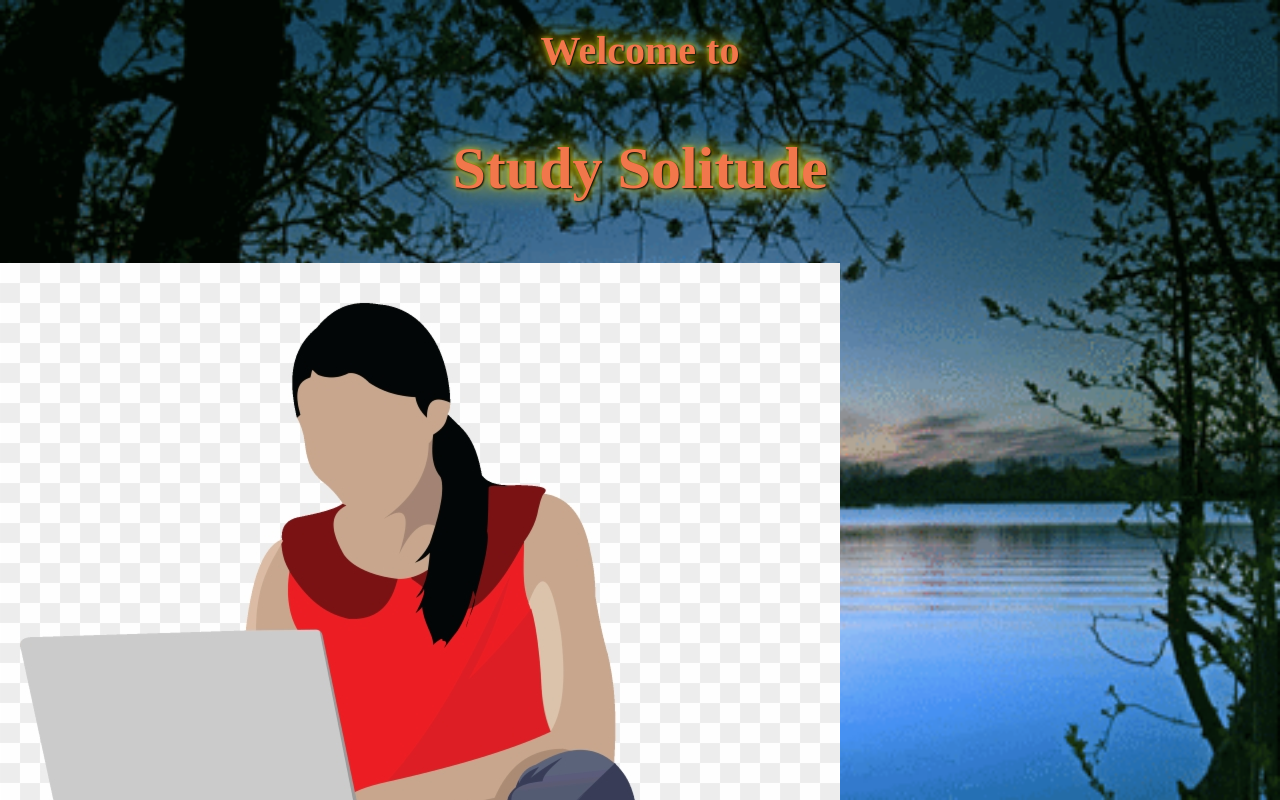
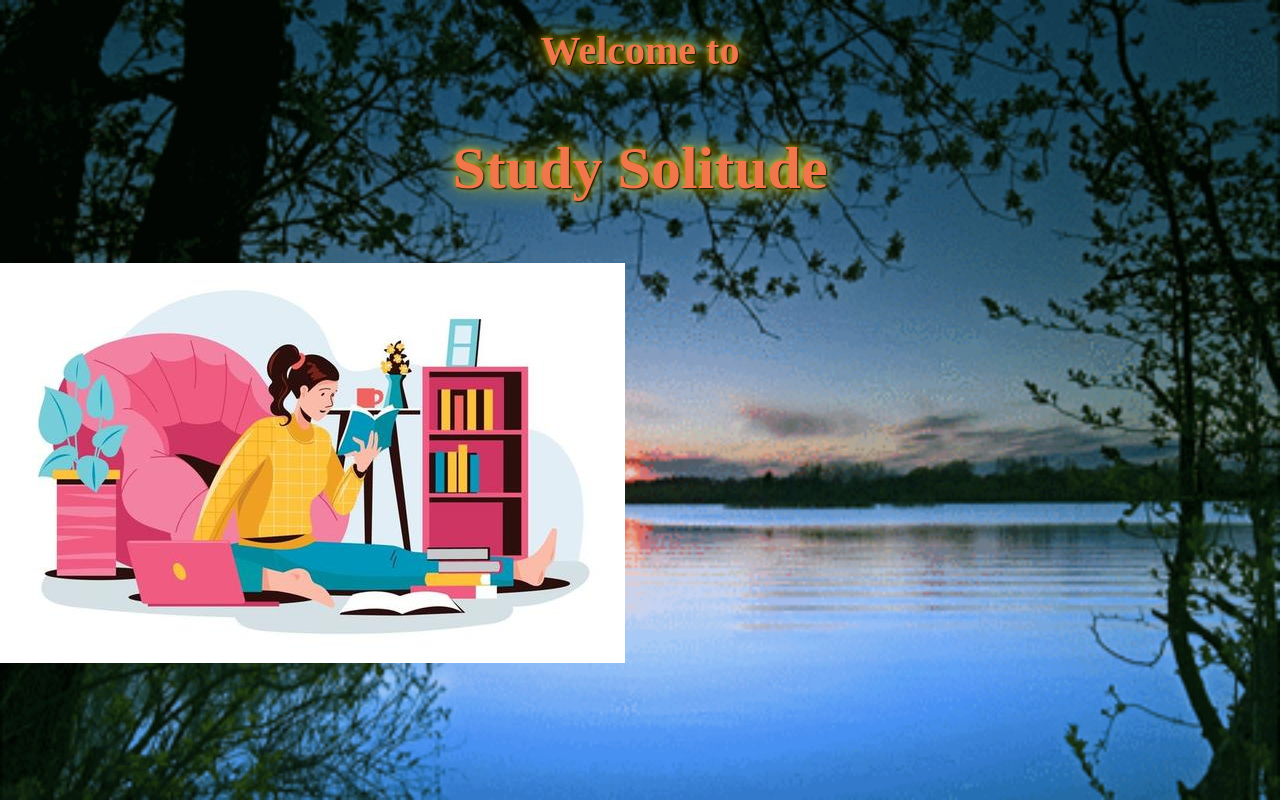
Before and after one commit to Bifeobu/Ifeobu_Beverly_StudyApp_Capstone, a React (Vite) app: page / in a window 1280 px wide. Shown: the top 800 px of the page. Built offline with nearby package versions, Linux system fonts and the light colour scheme; a web font is replaced by a local one.

Commit message:
changing img again

```diff
--- a/src/components/pages/home/Homepage.jsx
+++ b/src/components/pages/home/Homepage.jsx
@@ -2,8 +2,9 @@ import Title from '../../Title'
 import './Homepage.css'
 // import gif from 'src/assets/peace-background.gif'
 import gif from '../../../assets/peace-background.gif'
-// import img1 from '../../../assets/young-girl-online-studying-at-home.jpg'
-import img2 from '../../../assets/person-studying-college-student-clipart.png'
+import img1 from '../../../assets/young-girl-online-studying-at-home.jpg'
+// import img2 from '../../../assets/person-studying-college-student-clipart.png'
+// import img3 from '../../../assets/homework-study-skills-writing-student-clipart.jpg'
 
 function Homepage() {
 
@@ -17,7 +18,7 @@ function Homepage() {
             <Title>Welcome to<br/><p className="studySol">Study Solitude</p></Title>
             <div className='container1'>
                 <div className='imgBox1'>
-                    <img src={img2} className='img1'/>
+                    <img src={img1} className='img1'/>
                 </div>
             </div>
         </>
```
